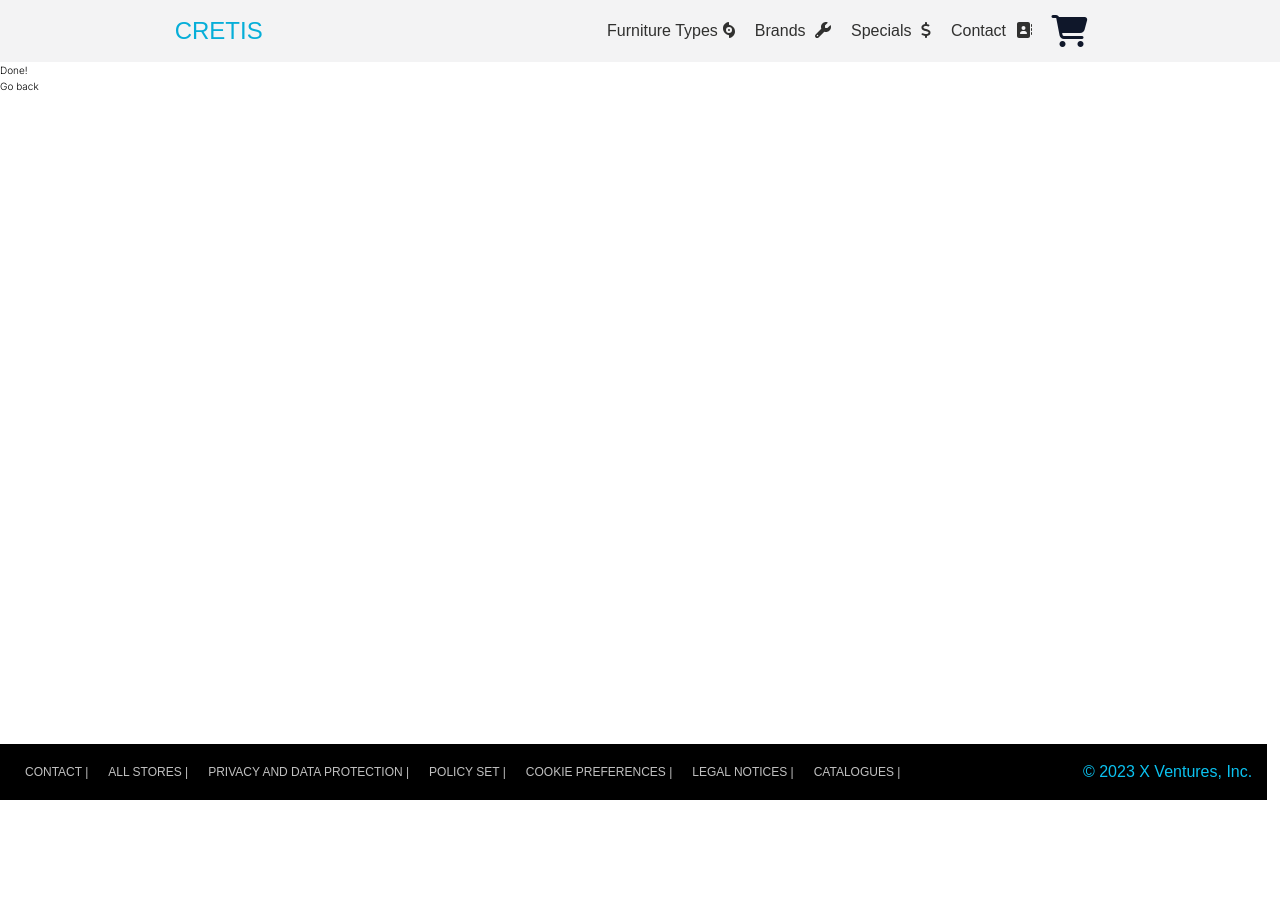
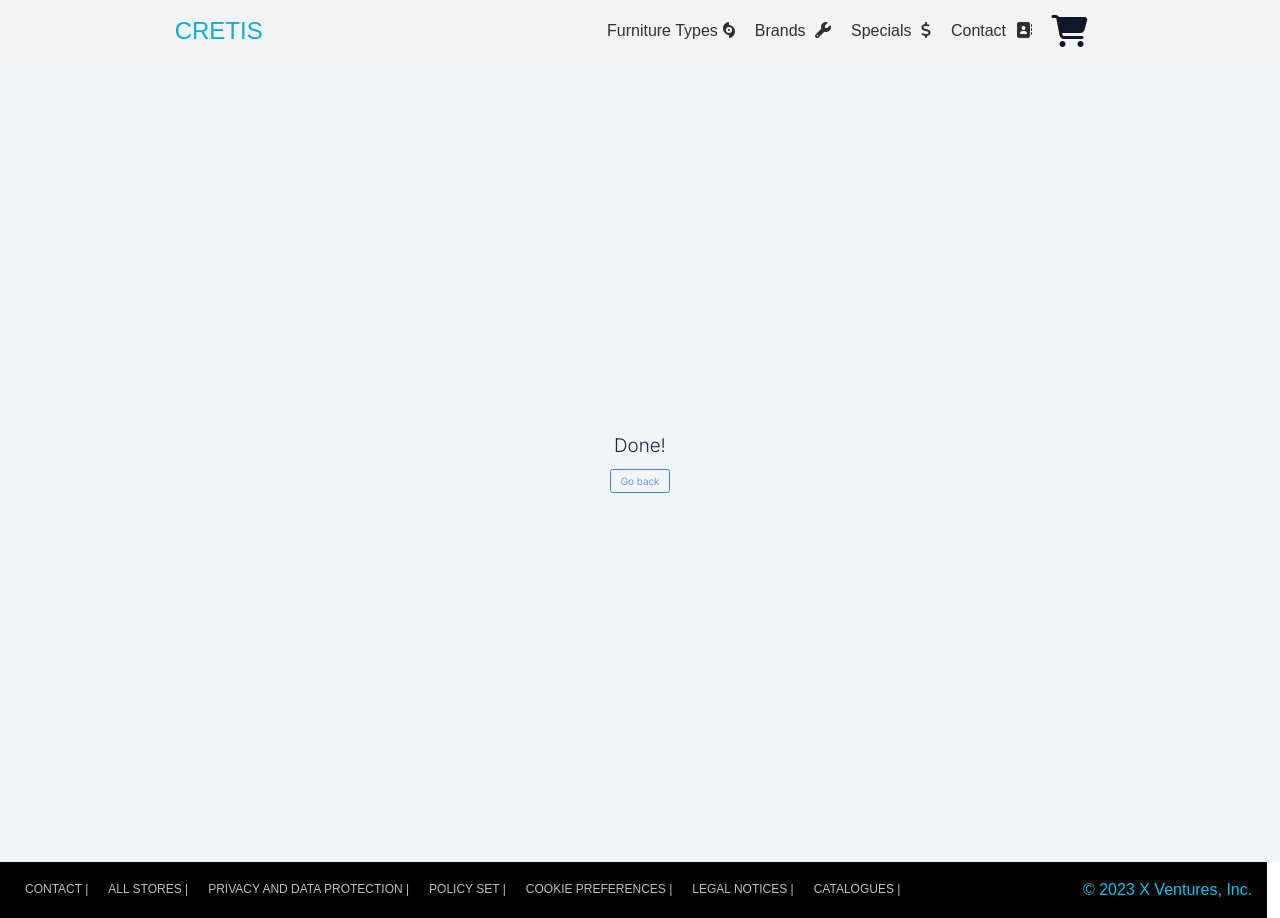
Before and after one commit to Ali-Umair-Khan/nextjs-zustand-stripe-ecomm-store, a Next.js app: page /success in a window 1280 px wide. Before the commit the page ends 800 px from the top, so only its background shows below. Built offline with nearby package versions, Linux system fonts and the light colour scheme.

Commit message:
changes in margin on productPage

```diff
--- a/app/productCard.jsx
+++ b/app/productCard.jsx
@@ -33,7 +33,7 @@ export default function ProductCard({product,text}){
          h-screen bg-black flex items-center justify-center text-2xl  max-w-[100vw] rounded
         overflow-auto shadow-lg hover:shadow-sm`}>
                 <img src={images[0]} alt={description} className='h-full w-full object-center object-scale-down aspect-square'/>
-                <div className={`flex flex-col justify-between items-center gap-1 p-2 text-sm m-0 shadow-xl
+                <div className={`flex flex-col justify-between items-center gap-1 p-2 text-sm m-1 shadow-xl
                  shadow-gray-500 rounded-sm absolute top-4 left-[25%] -translate-x-1/2 + ${text ? 'bg-transparent sm:bg-slate-200 text-white md:text-black sm:text-black': 'bg-slate-300 text-black'}`} title='scroll left to see more products'>
                     <h1 className='text-xl'>{description}</h1>
                     <p onClick={onProductClick} className='text-xl cursor-pointer font-italic underline'> click to get it in  ${cost/100}</p>
--- a/app/success/page.jsx
+++ b/app/success/page.jsx
@@ -2,10 +2,14 @@ import Link from 'next/link';
 
 export default function Success() {
 
-    return(
-        <div>
-            <p>Done!</p>
-            <Link href={'/'}>Go back</Link>
+    return (
+        <div className="flex flex-col items-center justify-center h-screen bg-gray-100 text-gray-800">
+          <p className="text-3xl mb-6">Done!</p>
+          <Link href="/">
+            <a className="text-blue-500 border border-blue-500 px-4 py-2 rounded hover:bg-blue-500 hover:text-white transition-colors duration-300">
+              Go back
+            </a>
+          </Link>
         </div>
-    )
+      );
 }
```
